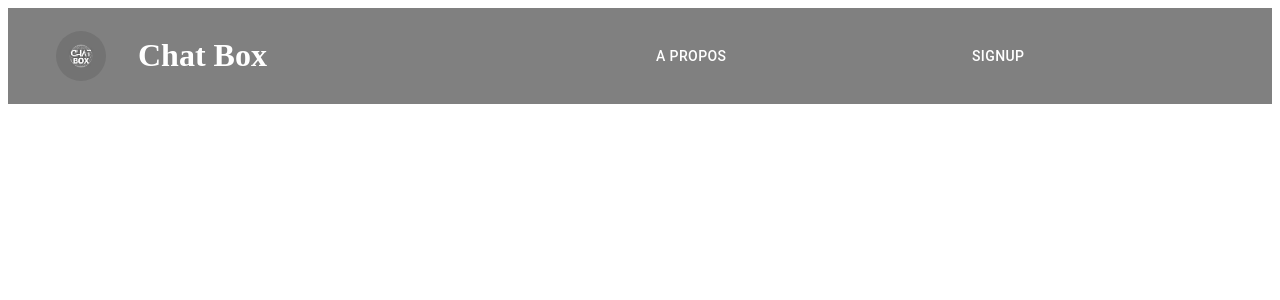
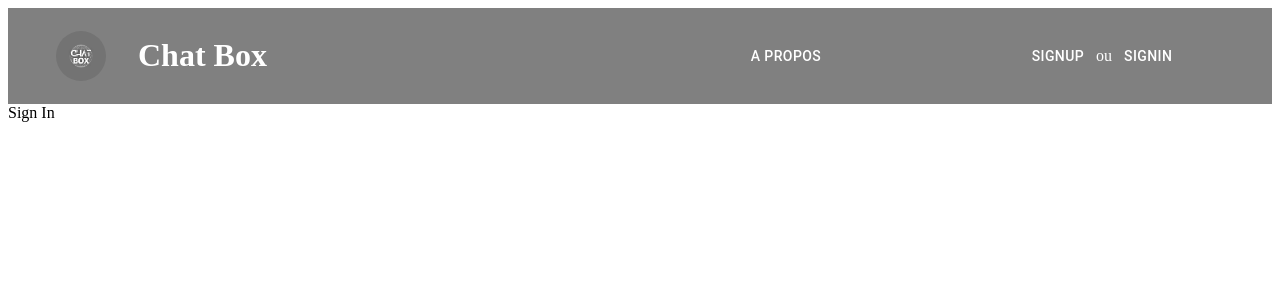
Before and after one commit to nivorako/newChatBox, a React (Create React App) app: page /SignIn in a window 1280 px wide. Shown: the top 300 px of the page. Built offline with nearby package versions, Linux system fonts and the light colour scheme; what parse would draw is missing.

Commit message:
navigate to signin page when success to sign up

```diff
--- a/package.json
+++ b/package.json
@@ -7,6 +7,7 @@
     "@emotion/styled": "^11.11.0",
     "@mui/icons-material": "^5.11.16",
     "@mui/material": "^5.13.2",
+    "@reduxjs/toolkit": "^1.9.5",
     "@testing-library/jest-dom": "^5.16.5",
     "@testing-library/react": "^13.4.0",
     "@testing-library/user-event": "^13.5.0",
@@ -14,6 +15,7 @@
     "prettier": "^2.8.8",
     "react": "^18.2.0",
     "react-dom": "^18.2.0",
+    "react-redux": "^8.0.5",
     "react-router-dom": "^6.11.2",
     "react-scripts": "5.0.1",
     "styled-components": "^6.0.0-rc.1",
--- a/src/App.js
+++ b/src/App.js
@@ -6,6 +6,7 @@ import About from "./pages/About";
 import Chat from "./pages/Chat";
 import Login from "./pages/Login";
 import SignUp from "./pages/SignUp";
+import SignIn from "./pages/SignIn";
 
 function App() {
   return (
@@ -17,6 +18,7 @@ function App() {
         <Route path="/Chat" element={<Chat />} />
         <Route path="/Login" element={<Login />} />
         <Route path="/SignUp" element={<SignUp />} />
+		<Route path="/SignIn" element={<SignIn />} />
       </Routes>
     </>
   );
--- a/src/components/Header.js
+++ b/src/components/Header.js
@@ -44,6 +44,12 @@ const Header = () => {
 							<StyledButton>SignUp</StyledButton>
 						</HeaderLi>
 					</HeaderLink>
+					&nbsp;<p>ou</p>&nbsp;
+					<HeaderLink to="/SignIn">
+						<HeaderLi>
+							<StyledButton>SignIn</StyledButton>
+						</HeaderLi>
+					</HeaderLink>
 				</HeaderUl>
 			</HeaderNav>
 		</HeaderBlock>
@@ -69,7 +75,8 @@ const HeaderNav = styled.nav`
 const HeaderUl = styled.ul`
   width: 50%;
   display: flex;
-  justify-content: space-between;
+  justify-content: center;
+  align-items: center;
   list-style: none;
   @media (max-width: 767px) {
     display: none;
--- /dev/null
+++ b/src/pages/SignIn.js
@@ -0,0 +1,11 @@
+import React from 'react'
+
+const SignIn = () => {
+    return (
+        <div>
+            Sign In
+        </div>
+    )
+}
+
+export default SignIn
--- a/src/pages/SignUp.js
+++ b/src/pages/SignUp.js
@@ -1,4 +1,6 @@
 import * as React from "react";
+import { useNavigate } from "react-router-dom";
+import { redirect } from "react-router-dom";
 import Avatar from "@mui/material/Avatar";
 import Button from "@mui/material/Button";
 import CssBaseline from "@mui/material/CssBaseline";
@@ -53,7 +55,9 @@ const initialFormState = {
 };
 
 export default function SignUp() {
+
     const [formData, setFormData] = React.useState(initialFormState);
+    const navigate = useNavigate();
 
     const handleSubmit = async (event) => {
         event.preventDefault();
@@ -72,6 +76,7 @@ export default function SignUp() {
             });
             alert(`Success !! User  was created.`);
             setFormData(initialFormState);
+            navigate("/SignIn");
             return true;
             } catch (error) {
                 alert(`Error : ${error}`);
```
Also changed, not shown: 1 other file (tests, documents, lock files or other folders). Lines whose indentation alone changed are shown as unchanged.
